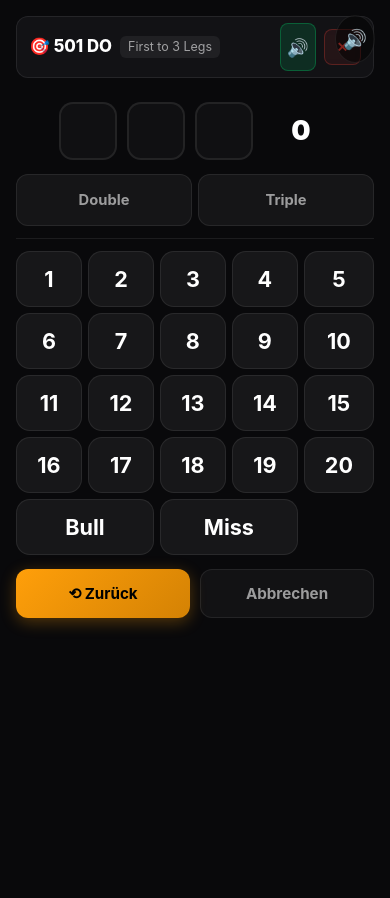
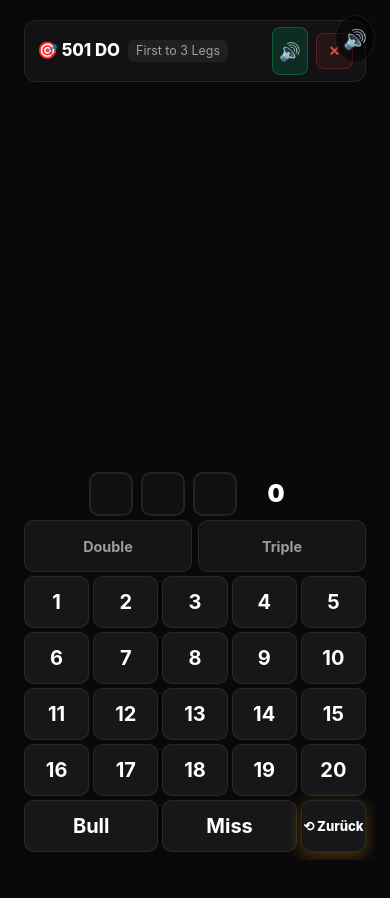
Before and after one commit to Dominik952678/DartCounter, a React (Vite) app: page /game in a window 390 px wide. Shown: the top 898 px of the page. Before the commit the page ends 844 px from the top, so only its background shows below. Built offline with nearby package versions, Linux system fonts and the light colour scheme.

Commit message:
fix: compact zero-scroll mobile match screen with side-by-side player score cards and thumb keypad

```diff
--- a/src/components/Keypad.tsx
+++ b/src/components/Keypad.tsx
@@ -120,19 +120,7 @@ export const Keypad: React.FC<KeypadProps> = ({
 
         /* Action Buttons Grid */
         .keypad-actions {
-          display: grid;
-          grid-template-columns: 1fr 1fr;
-          gap: 10px;
-          margin-top: 14px;
-        }
-        .keypad-actions button {
-          min-height: 48px;
-          border-radius: 12px;
-          font-weight: 700;
-          font-size: 0.95em;
-          display: flex;
-          align-items: center;
-          justify-content: center;
+          display: none;
         }
 
         /* Abort button less prominent */
@@ -141,14 +129,6 @@ export const Keypad: React.FC<KeypadProps> = ({
           border: 1px solid var(--card-border, #333) !important;
           color: var(--text-dim, #888) !important;
           box-shadow: none !important;
-        }
-        .text-only:hover {
-          background: rgba(255, 69, 58, 0.1) !important;
-          color: var(--red, #ff453a) !important;
-          border-color: rgba(255, 69, 58, 0.3) !important;
-        }
-        .text-only:active {
-          background: rgba(255, 69, 58, 0.2) !important;
         }
       `}</style>
 
@@ -187,8 +167,6 @@ export const Keypad: React.FC<KeypadProps> = ({
         </button>
       </div>
 
-      <div className="modifier-separator" style={{ height: '1px', background: 'var(--card-border, #333)', margin: '12px 0' }} />
-
       {/* Number Pad */}
       <div className={`numpad-grid ${currentMultiplier === 2 ? 'modifier-active-2' : ''} ${currentMultiplier === 3 ? 'modifier-active-3' : ''}`}>
         {numpadButtons.map(i => (
@@ -213,17 +191,27 @@ export const Keypad: React.FC<KeypadProps> = ({
         <button className="num-btn mod-miss" style={{ gridColumn: 'span 2' }} onClick={() => handleAddDartClick(0)} disabled={isProcessing}>
           Miss
         </button>
-      </div>
-
-      {/* Action Buttons */}
-      <div className="keypad-actions">
         <button
-          className="btn-warning"
+          className="num-btn btn-warning"
+          style={{
+            gridColumn: 'span 1',
+            fontSize: '0.82em',
+            display: 'flex',
+            alignItems: 'center',
+            justifyContent: 'center',
+            fontWeight: 800,
+            padding: 0
+          }}
           onClick={handleUndo}
           disabled={canUndo !== undefined ? !canUndo : (currentRoundDarts.length === 0)}
+          title="Letzten Wurf zurücknehmen"
         >
           ⟲ Zurück
         </button>
+      </div>
+
+      {/* Fallback hidden actions container for screen readers / test queries */}
+      <div className="keypad-actions" aria-hidden="true">
         <button className="btn-abort text-only" onClick={abortGame}>
           Abbrechen
         </button>
--- a/src/index.css
+++ b/src/index.css
@@ -559,28 +559,63 @@ button:active, .btn:active {
   }
 }
 
+/* ── Game Screen Layout (Zero-Scroll Mobile & Responsive) ── */
+.game-screen-layout {
+  height: 100dvh;
+  max-height: 100dvh;
+  height: 100vh;
+  overflow: hidden;
+  display: flex;
+  flex-direction: column;
+  padding: max(calc(env(safe-area-inset-top) + 2px), 4px) 8px max(calc(env(safe-area-inset-bottom) + 2px), 6px) 8px;
+  box-sizing: border-box;
+  justify-content: space-between;
+}
+
+.game-screen-body {
+  display: flex;
+  flex-direction: column;
+  flex: 1;
+  min-height: 0;
+  justify-content: space-between;
+  gap: 4px;
+}
+
+.game-screen-left {
+  flex-shrink: 0;
+}
+
+.game-screen-right {
+  flex: 1;
+  display: flex;
+  flex-direction: column;
+  justify-content: flex-end;
+  min-height: 0;
+}
+
 /* ── Keypad (Thumb Optimized) ──────────── */
 .keypad {
-  max-width: 540px;
+  max-width: 500px;
+  width: 100%;
   margin: 0 auto;
 }
 .dart-display {
   display: flex;
-  gap: 10px;
-  margin-bottom: 14px;
+  gap: 8px;
+  margin-bottom: 4px;
   align-items: center;
   justify-content: center;
 }
 .dart-box {
-  width: 58px;
-  height: 58px;
+  width: 44px;
+  height: 44px;
   display: flex;
   align-items: center;
   justify-content: center;
   background: rgba(255, 255, 255, 0.03);
   border: 2px solid rgba(255, 255, 255, 0.08);
-  border-radius: 14px;
-  font-size: 1.2em;
+  border-radius: 10px;
+  font-size: 1.05em;
   font-weight: 800;
   transition: all 0.15s ease;
 }
@@ -599,30 +634,30 @@ button:active, .btn:active {
   box-shadow: 0 0 10px var(--red-glow);
 }
 .round-total {
-  font-size: 1.7em;
+  font-size: 1.5em;
   font-weight: 900;
   color: var(--green);
-  margin-left: 8px;
-  min-width: 60px;
+  margin-left: 6px;
+  min-width: 50px;
   text-align: center;
 }
 .round-total.bust { color: var(--red); }
 
 .modifier-grid {
   display: grid;
-  grid-template-columns: repeat(4, 1fr);
+  grid-template-columns: 1fr 1fr;
   gap: 6px;
-  margin-bottom: 10px;
+  margin-bottom: 4px;
 }
 .mod-btn {
   background: rgba(255, 255, 255, 0.05);
   color: var(--text-dim);
-  border-radius: 12px;
-  padding: 14px 4px;
+  border-radius: 10px;
+  padding: 8px 4px;
   font-weight: 700;
-  font-size: 0.92em;
+  font-size: 0.9em;
   border: 1px solid var(--card-border);
-  min-height: 48px;
+  min-height: 38px;
 }
 .mod-active-double {
   background: var(--orange) !important;
@@ -639,17 +674,18 @@ button:active, .btn:active {
 .numpad-grid {
   display: grid;
   grid-template-columns: repeat(5, 1fr);
-  gap: 6px;
-  margin-bottom: 10px;
+  gap: 4px;
+  margin-bottom: 2px;
 }
 .num-btn {
   background: rgba(255, 255, 255, 0.06);
   border: 1px solid var(--card-border);
-  border-radius: 14px;
-  min-height: 52px;
-  font-size: 1.35em;
+  border-radius: 10px;
+  min-height: 40px;
+  font-size: 1.25em;
   font-weight: 700;
   color: var(--text);
+  padding: 0;
 }
 .num-btn:active {
   background: rgba(255, 255, 255, 0.16);
```
Also changed, not shown: src/components/Scoreboard.tsx (+73 -64 lines).
